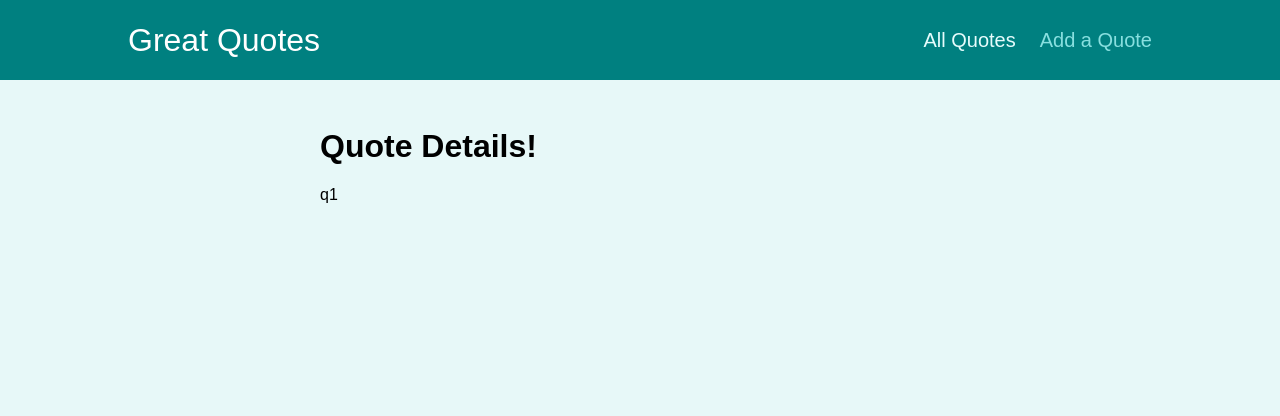
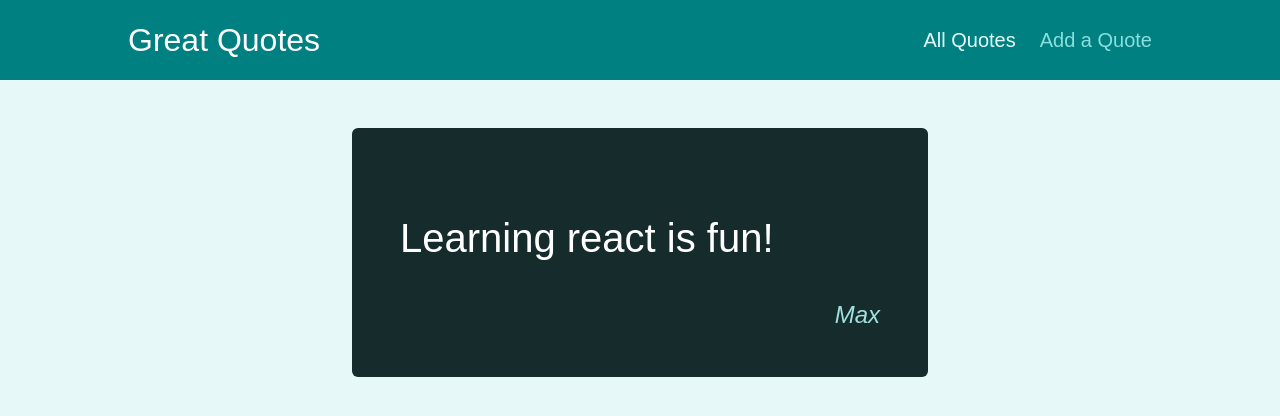
Before and after one commit to lukacc008/react-router-final-practice, a React (Create React App) app: page /quotes/q1 in a window 1280 px wide. Shown: the top 416 px of the page. Built offline with nearby package versions, Linux system fonts and the light colour scheme.

Commit message:
Outputting data on the Details page...

```diff
--- a/src/components/pages/QuoteDetail.js
+++ b/src/components/pages/QuoteDetail.js
@@ -1,15 +1,26 @@
 import { useParams, Route } from "react-router-dom";
 import { Fragment } from "react";
+import HighlightedQuote from "../quotes/HighlightedQuote";
 
 import Comments from "../comments/Comments";
+
+const DUMMY_QUOTES = [
+  {id: 'q1', author: 'Max', text: 'Learning react is fun!'},
+  {id: 'q2', author: 'Luka', text: 'Learning react is great!'},
+];
 
 const QuoteDeatil = () => {
   const params = useParams();
 
+  const quote = DUMMY_QUOTES.find(quote => quote.id === params.quoteId);
+
+  if (!quote) {
+    return <p>No Quote Found!</p>
+  }
+
   return (
     <Fragment>
-      <h1>Quote Details!</h1>
-      <p>{params.quoteId}</p>
+      <HighlightedQuote text={quote.text} author={quote.author}/>
       <Route path={`/quotes/${params.quoteId}/comments`}>
         <Comments />
       </Route>
--- a/src/components/quotes/QuoteItem.js
+++ b/src/components/quotes/QuoteItem.js
@@ -1,3 +1,5 @@
+import { Link } from 'react-router-dom';
+
 import classes from './QuoteItem.module.css';
 
 const QuoteItem = (props) => {
@@ -9,9 +11,9 @@
         </blockquote>
         <figcaption>{props.author}</figcaption>
       </figure>
-      <a className='btn'>
+      <Link className='btn' to={`/quotes/${props.id}`}>
         View Fullscreen
-      </a>
+      </Link>
     </li>
   );
 };
```
